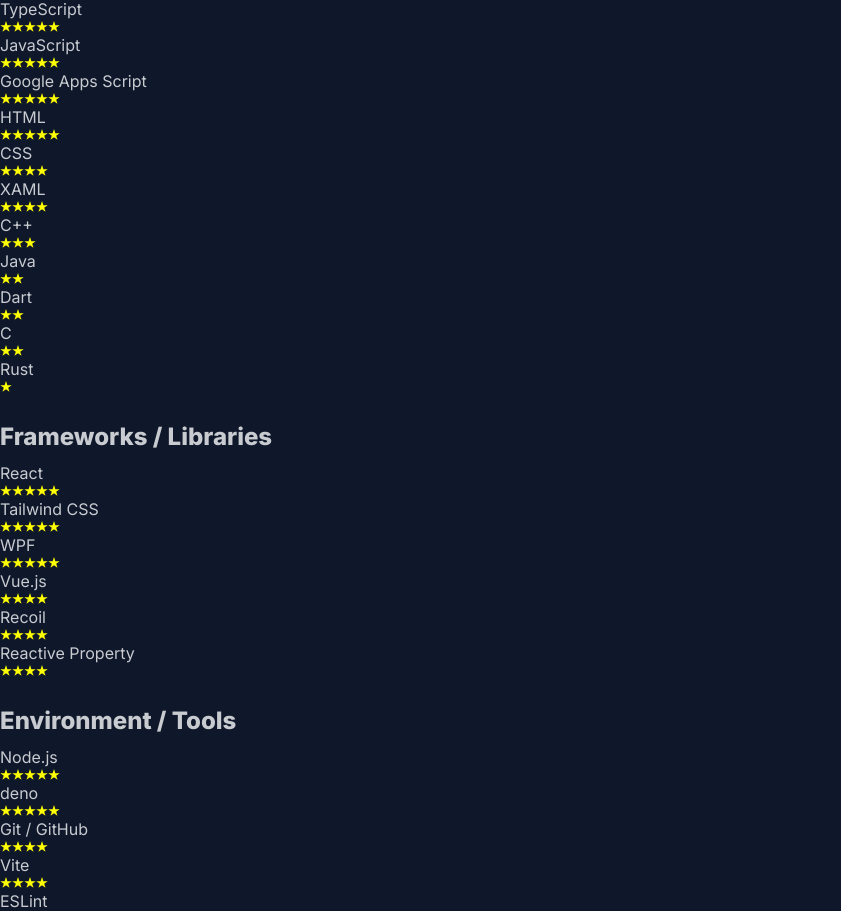
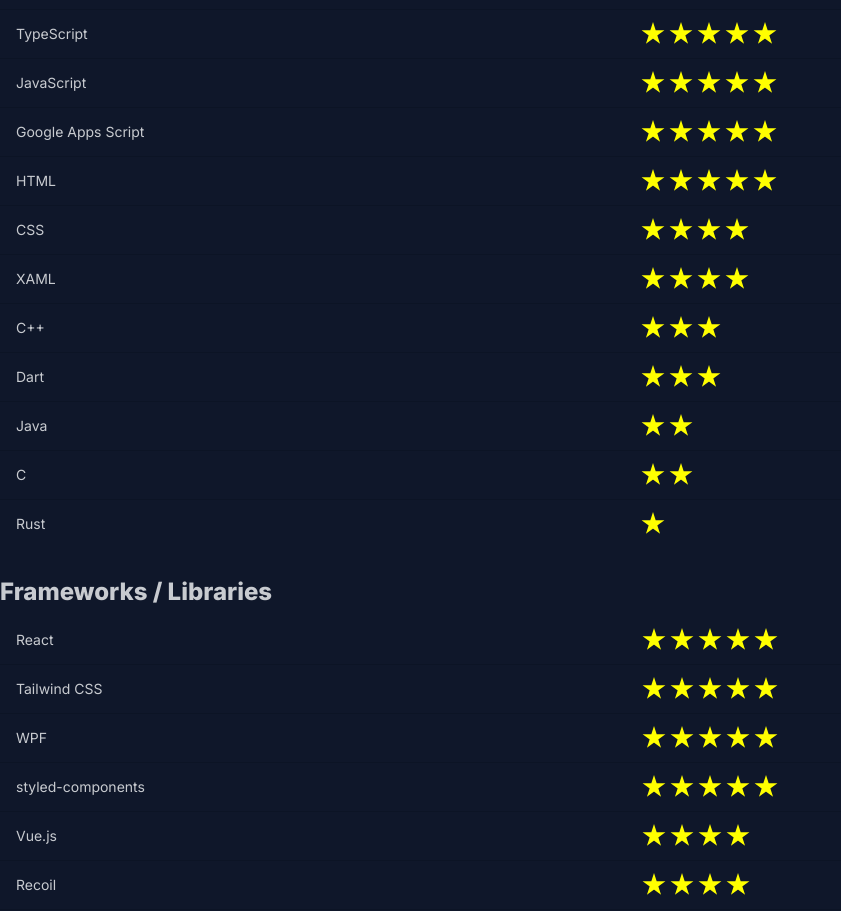
Before and after one commit to matcher9131/portfolio, a Next.js app: page /skills in a window 1280 px wide. Shown: the part 200-1111 px from the top of the page, without its empty margins (0-841 px from the left). Built offline with nearby package versions, Linux system fonts and the light colour scheme.

Commit message:
Implement animation to skills

```diff
--- a/app/_shared/pageProperties.ts
+++ b/app/_shared/pageProperties.ts
@@ -1,3 +1,4 @@
+import { pageProperties as skillPageProperties } from "../skills/properties";
 import { pageProperties as multiTimerPageProperties } from "../works/multitimer/properties";
 import { pageProperties as portfolioPageProperties } from "../works/portfolio/properties";
 import { pageProperties as worksPageProperties } from "../works/properties";
@@ -18,9 +19,12 @@
     multiTimerPageProperties,
     slidePageProperties,
     portfolioPageProperties,
+    skillPageProperties,
 ];
 
 export const getPageName = (path: string): string | null =>
     pageProperties.find((page) => page.path === path)?.name ?? null;
 
 export const getWorksPages = (): PageProperty[] => pageProperties.filter((page) => /^\/works\/.+$/.test(page.path));
+
+export const getChildPages = (): PageProperty[] => pageProperties.filter((page) => /^\/[^/]+$/.test(page.path));
--- a/app/page.tsx
+++ b/app/page.tsx
@@ -1,5 +1,6 @@
 import { type Metadata } from "next";
 import { siteTitle } from "./_shared/const";
+import { getChildPages } from "./_shared/pageProperties";
 import { TransitionLink } from "./components/pageTransition/transitionLink";
 
 export const metadata: Metadata = {
@@ -8,8 +9,12 @@
 
 const Home = (): JSX.Element => {
     return (
-        <main>
-            <TransitionLink href="/works">Works</TransitionLink>
+        <main className="flex gap-x-3">
+            {getChildPages().map(({ name, path }) => (
+                <TransitionLink key={name} href={path}>
+                    {name}
+                </TransitionLink>
+            ))}
         </main>
     );
 };
--- /dev/null
+++ b/app/skills/const.ts
@@ -0,0 +1 @@
+export const delayStep = 25;
--- a/app/skills/page.tsx
+++ b/app/skills/page.tsx
@@ -1,44 +1,73 @@
-import SkillGraphItem from "./skillGraphItem";
+import { delayStep } from "./const";
+import { pageProperties } from "./properties";
+import SkillGroup from "./skillGroup";
+
+const skillDictionary = [
+    {
+        groupName: "Languages",
+        skills: [
+            { name: "C#", value: 5 },
+            { name: "TypeScript", value: 5 },
+            { name: "JavaScript", value: 5 },
+            { name: "Google Apps Script", value: 5 },
+            { name: "HTML", value: 5 },
+            { name: "CSS", value: 4 },
+            { name: "XAML", value: 4 },
+            { name: "C++", value: 3 },
+            { name: "Dart", value: 3 },
+            { name: "Java", value: 2 },
+            { name: "C", value: 2 },
+            { name: "Rust", value: 1 },
+        ],
+    },
+    {
+        groupName: "Frameworks / Libraries",
+        skills: [
+            { name: "React", value: 5 },
+            { name: "Tailwind CSS", value: 5 },
+            { name: "WPF", value: 5 },
+            { name: "styled-components", value: 5 },
+            { name: "Vue.js", value: 4 },
+            { name: "Recoil", value: 4 },
+            { name: "Reactive Property", value: 4 },
+            { name: "Flutter", value: 3 },
+        ],
+    },
+    {
+        groupName: "Environments / Tools",
+        skills: [
+            { name: "Node.js", value: 5 },
+            { name: "Deno", value: 5 },
+            { name: "Git / GitHub", value: 4 },
+            { name: "Vite", value: 4 },
+            { name: "ESLint", value: 4 },
+            { name: "Webpack", value: 2 },
+        ],
+    },
+];
+
+const skillDictionaryWithAnimationStartTime = skillDictionary
+    .reduce(
+        (acc, group) => [
+            ...acc,
+            {
+                ...group,
+                animationStartTime:
+                    acc[acc.length - 1].animationStartTime +
+                    acc[acc.length - 1].skills.reduce((sum, { value }) => sum + value * delayStep, 0),
+            },
+        ],
+        [{ groupName: "dummy", skills: [] as { name: string; value: number }[], animationStartTime: 0 }],
+    )
+    .toSpliced(0, 1);
 
 const Skills = (): JSX.Element => {
     return (
         <article className="main-article">
-            <h1>Skills</h1>
-            <h2>Languages</h2>
-            <dl>
-                <SkillGraphItem name="C#" value={5} />
-                <SkillGraphItem name="TypeScript" value={5} />
-                <SkillGraphItem name="JavaScript" value={5} />
-                <SkillGraphItem name="Google Apps Script" value={5} />
-                <SkillGraphItem name="HTML" value={5} />
-                <SkillGraphItem name="CSS" value={4} />
-                <SkillGraphItem name="XAML" value={4} />
-                <SkillGraphItem name="C++" value={3} />
-                <SkillGraphItem name="Java" value={2} />
-                <SkillGraphItem name="Dart" value={2} />
-                <SkillGraphItem name="C" value={2} />
-                <SkillGraphItem name="Rust" value={1} />
-            </dl>
-
-            <h2>Frameworks / Libraries</h2>
-            <dl>
-                <SkillGraphItem name="React" value={5} />
-                <SkillGraphItem name="Tailwind CSS" value={5} />
-                <SkillGraphItem name="WPF" value={5} />
-                <SkillGraphItem name="Vue.js" value={4} />
-                <SkillGraphItem name="Recoil" value={4} />
-                <SkillGraphItem name="Reactive Property" value={4} />
-            </dl>
-
-            <h2>Environment / Tools</h2>
-            <dl>
-                <SkillGraphItem name="Node.js" value={5} />
-                <SkillGraphItem name="deno" value={5} />
-                <SkillGraphItem name="Git / GitHub" value={4} />
-                <SkillGraphItem name="Vite" value={4} />
-                <SkillGraphItem name="ESLint" value={4} />
-                <SkillGraphItem name="Webpack" value={2} />
-            </dl>
+            <h1>{pageProperties.name}</h1>
+            {skillDictionaryWithAnimationStartTime.map((props) => (
+                <SkillGroup key={props.groupName} {...props} />
+            ))}
         </article>
     );
 };
--- a/app/skills/properties.ts
+++ b/app/skills/properties.ts
@@ -1,6 +1,6 @@
 import { type PageProperty } from "@/app/_shared/pageProperties";
 
 export const pageProperties: PageProperty = {
-    path: "/skills/",
+    path: "/skills",
     name: "Skills",
 };
--- a/app/skills/skillGraphItem.tsx
+++ /dev/null
@@ -1,33 +0,0 @@
-const Star = (): JSX.Element => {
-    return (
-        <svg viewBox="-100 -100 200 200" className="w-3 animate-[magnification_500ms_forwards]">
-            <polygon
-                fill="yellow"
-                fillRule="nonzero"
-                points="0,-100 -58.78,80.90 95.11,-30.90 -95.11,-30.90 58.78,80.90"
-            />
-        </svg>
-    );
-};
-
-type SkillGraphItemProps = {
-    readonly name: string;
-    readonly value: number;
-};
-
-const SkillGraphItem = ({ name, value }: SkillGraphItemProps): JSX.Element => {
-    return (
-        <>
-            <dt>{name}</dt>
-            <dd className="flex">
-                {new Array(5).fill(0).map((_, i) => (
-                    <div key={i} className="relative">
-                        {i < value && <Star />}
-                    </div>
-                ))}
-            </dd>
-        </>
-    );
-};
-
-export default SkillGraphItem;
--- /dev/null
+++ b/app/skills/skillGroup.tsx
@@ -0,0 +1,89 @@
+"use client";
+
+import { useRef, useEffect } from "react";
+import { delayStep } from "./const";
+
+const Star = ({ refCallback }: { readonly refCallback: (instance: SVGSVGElement) => void }): JSX.Element => {
+    return (
+        <svg ref={refCallback} viewBox="-100 -100 200 200" className="w-6">
+            <polygon
+                fill="yellow"
+                fillRule="nonzero"
+                points="0,-100 -58.78,80.90 95.11,-30.90 -95.11,-30.90 58.78,80.90"
+            />
+        </svg>
+    );
+};
+
+const animationTimeOffset = 150;
+
+type SkillGroupProps = {
+    readonly groupName: string;
+    readonly skills: readonly { readonly name: string; readonly value: number }[];
+    readonly animationStartTime: number;
+};
+
+const SkillGroup = ({ groupName, skills, animationStartTime }: SkillGroupProps): JSX.Element => {
+    const starsRef = useRef<Map<string, SVGSVGElement> | null>(null);
+
+    const getStarRefMap = (): Map<string, SVGSVGElement> => {
+        if (starsRef.current == null) {
+            starsRef.current = new Map();
+        }
+        return starsRef.current;
+    };
+
+    useEffect(() => {
+        let delay = 0;
+        for (const [, star] of getStarRefMap()) {
+            star.animate(
+                [
+                    { transform: "scale(0)" },
+                    {
+                        transform: "scale(0)",
+                        offset:
+                            (animationTimeOffset + animationStartTime + delay) /
+                            (animationTimeOffset + animationStartTime + delay + 500),
+                    },
+                    { transform: "scale(1)" },
+                ],
+                { duration: animationTimeOffset + animationStartTime + delay + 500 },
+            );
+            delay += delayStep;
+        }
+        // eslint-disable-next-line react-hooks/exhaustive-deps
+    }, []); // ページ読み込みのたびにアニメーションさせるので依存配列は空にする
+
+    return (
+        <>
+            <h2>{groupName}</h2>
+            <table className="table">
+                <tbody>
+                    {skills.map(({ name, value }) => (
+                        <tr key={name}>
+                            <td>{name}</td>
+                            <td className="flex gap-x-1">
+                                {new Array(value).fill(0).map((_, i) => (
+                                    <Star
+                                        key={i}
+                                        refCallback={(node) => {
+                                            const map = getStarRefMap();
+                                            const key = `${name}-${i}`;
+                                            map.set(key, node);
+
+                                            return () => {
+                                                map.delete(key);
+                                            };
+                                        }}
+                                    />
+                                ))}
+                            </td>
+                        </tr>
+                    ))}
+                </tbody>
+            </table>
+        </>
+    );
+};
+
+export default SkillGroup;
--- a/tsconfig.json
+++ b/tsconfig.json
@@ -1,5 +1,6 @@
 {
     "compilerOptions": {
+        "target": "ES2022",
         "lib": ["dom", "dom.iterable", "esnext"],
         "allowJs": true,
         "skipLibCheck": true,
```
